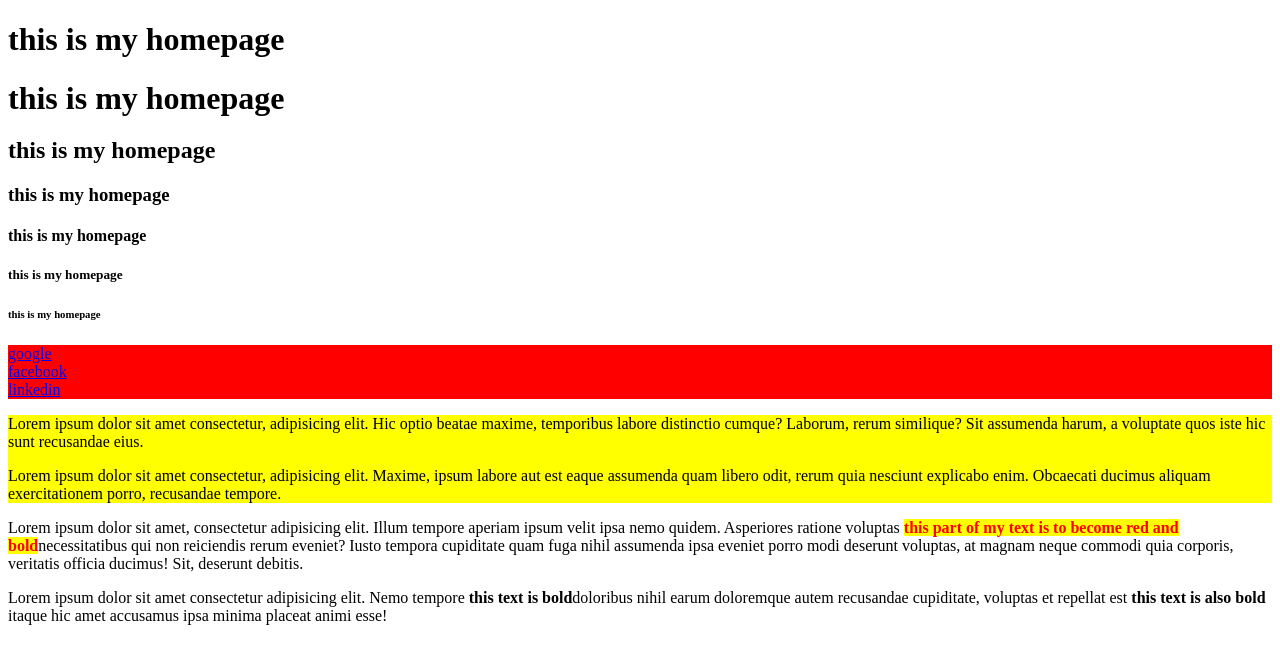
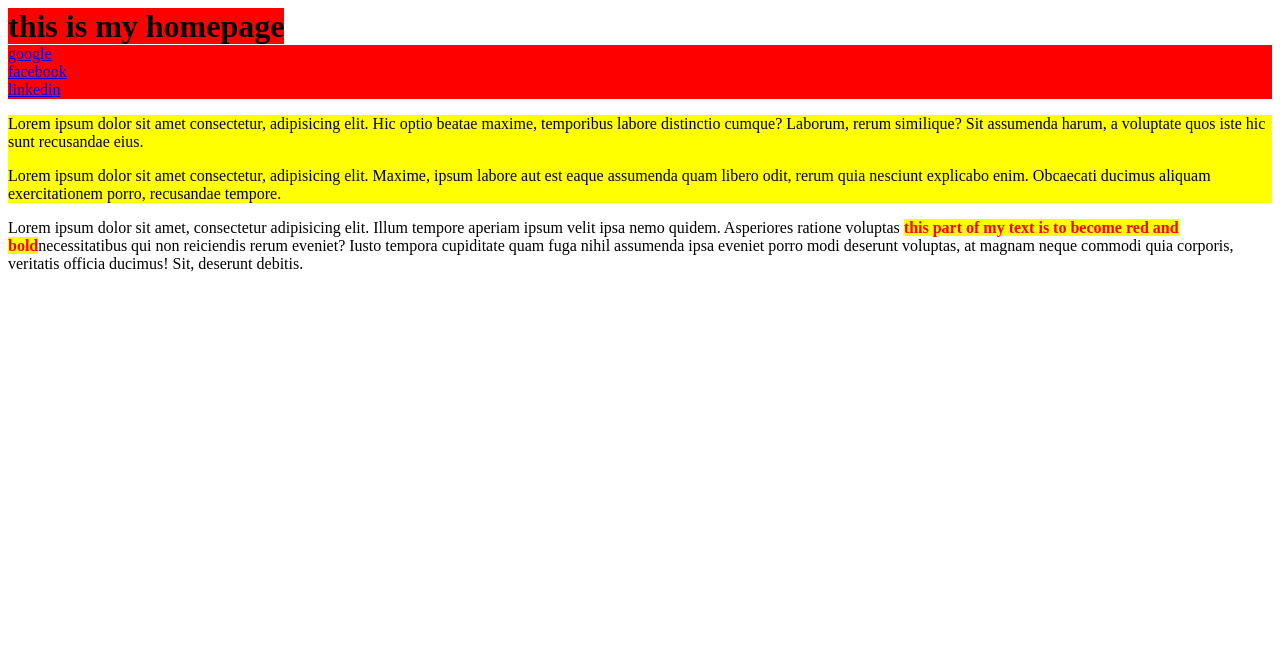
Before and after one commit to biigii/project3april2023, a plain HTML site: page index.html in a window 1280 px wide. Drawn offline with Linux system fonts and the light colour scheme.

Commit message:
block and inline elements

```diff
--- a/index.html
+++ b/index.html
@@ -8,16 +8,7 @@
     <link rel="stylesheet" href="./styles.css" />
   </head>
   <body>
-
     <h1>this is my homepage</h1>
-    <div class="main-header">this is my homepage</div>
-
-    <h2>this is my homepage</h2>
-    <h3>this is my homepage</h3>
-    <h4>this is my homepage</h4>
-    <h5>this is my homepage</h5>
-    <h6>this is my homepage</h6>
-
     <a href="www.google.com">google</a>
     <a href="www.facebook.com">facebook</a>
     <a href="www.linkedin.com">linkedin</a>
@@ -29,14 +20,6 @@
       <p>Lorem ipsum dolor sit amet consectetur, adipisicing elit. Maxime, ipsum labore aut est eaque assumenda quam libero odit, rerum quia nesciunt explicabo enim. Obcaecati ducimus aliquam exercitationem porro, recusandae tempore.</p>
     </div>
 
-    <p>
-      Lorem ipsum dolor sit amet, consectetur adipisicing elit. Illum tempore aperiam ipsum velit ipsa nemo quidem. Asperiores ratione voluptas <span class="important">this part of my text is to become red and bold</span>necessitatibus qui non reiciendis rerum eveniet? Iusto tempora cupiditate quam
-      fuga nihil assumenda ipsa eveniet porro modi deserunt voluptas, at magnam neque commodi quia corporis, veritatis officia ducimus! Sit, deserunt debitis.
-    </p>
-
-    <p>
-      Lorem ipsum dolor sit amet consectetur adipisicing elit. Nemo tempore <span class="content">this text is bold</span>doloribus nihil earum doloremque autem recusandae cupiditate, voluptas et repellat est <strong>this text is also bold</strong> itaque hic amet accusamus ipsa minima placeat animi
-      esse!
-    </p>
+    <p>Lorem ipsum dolor sit amet, consectetur adipisicing elit. Illum tempore aperiam ipsum velit ipsa nemo quidem. Asperiores ratione voluptas <span class="important">this part of my text is to become red and bold</span>necessitatibus qui non reiciendis rerum eveniet? Iusto tempora cupiditate quam fuga nihil assumenda ipsa eveniet porro modi deserunt voluptas, at magnam neque commodi quia corporis, veritatis officia ducimus! Sit, deserunt debitis.</p>
   </body>
 </html>
--- a/styles.css
+++ b/styles.css
@@ -1,8 +1,8 @@
 /* block element */
-/* h1 {
+h1 {
   background-color: red;
   display: inline;
-} */
+}
 
 
 /* inline element */
@@ -24,20 +24,3 @@ a {
   background-color: yellow;
   font-weight: bold;
 }
-
-.content {
-  font-weight: bold;
-}
-
-/* h1 {
-  font-size: 16px;
-}
-
-h6 {
-  font-size: 32px;
-} */
-
-.main-header {
-  font-size: 32px;
-  font-weight: bold;
-}
```
